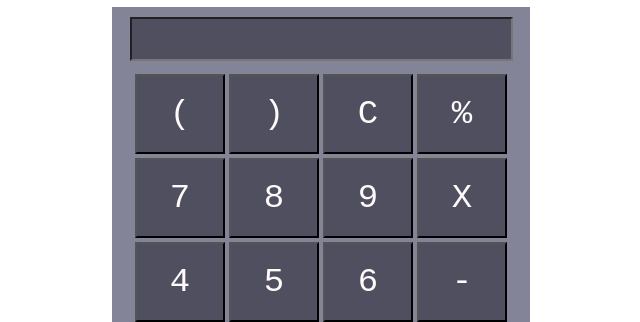
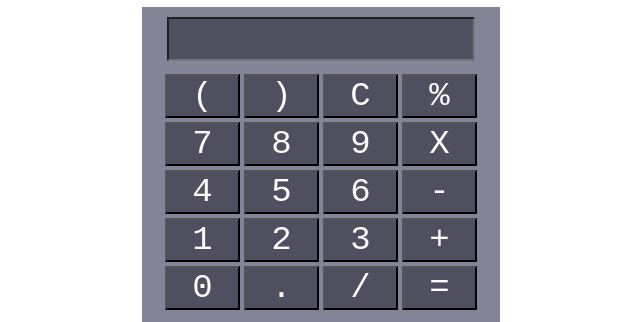
Before and after one commit to MrSlothhCodes/MrSlothhCodes.github.io, a plain HTML site: page index.html in a window 1280 px wide. Shown: the part 77-399 px from the top of the page, without its empty margins (319-959 px from the left). Drawn offline with Linux system fonts and the light colour scheme.

Commit message:
Update style.css

```diff
--- a/style.css
+++ b/style.css
@@ -8,13 +8,13 @@
 input {
     background-color: rgb(79, 79, 96);
     width: 80vw;
-    max-width: 375px;
+    max-width: 300px;
 }
 button {
     background-color: rgb(79, 79, 96);
     width: 20vw;
-    height: 10vh;
-    max-width: 90px;
+    max-width: 75px;
+    max-height: 50px;
 }
 .calc {
     padding: 10px;
```
